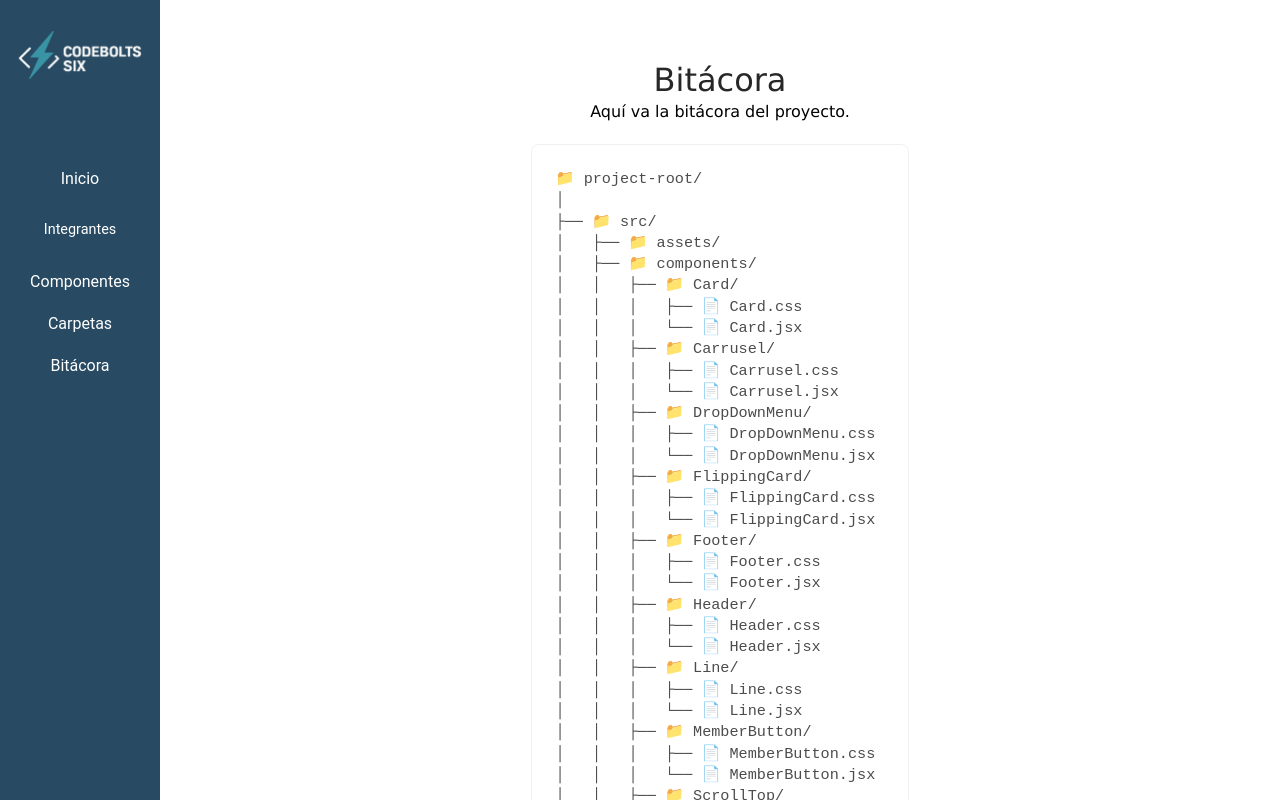
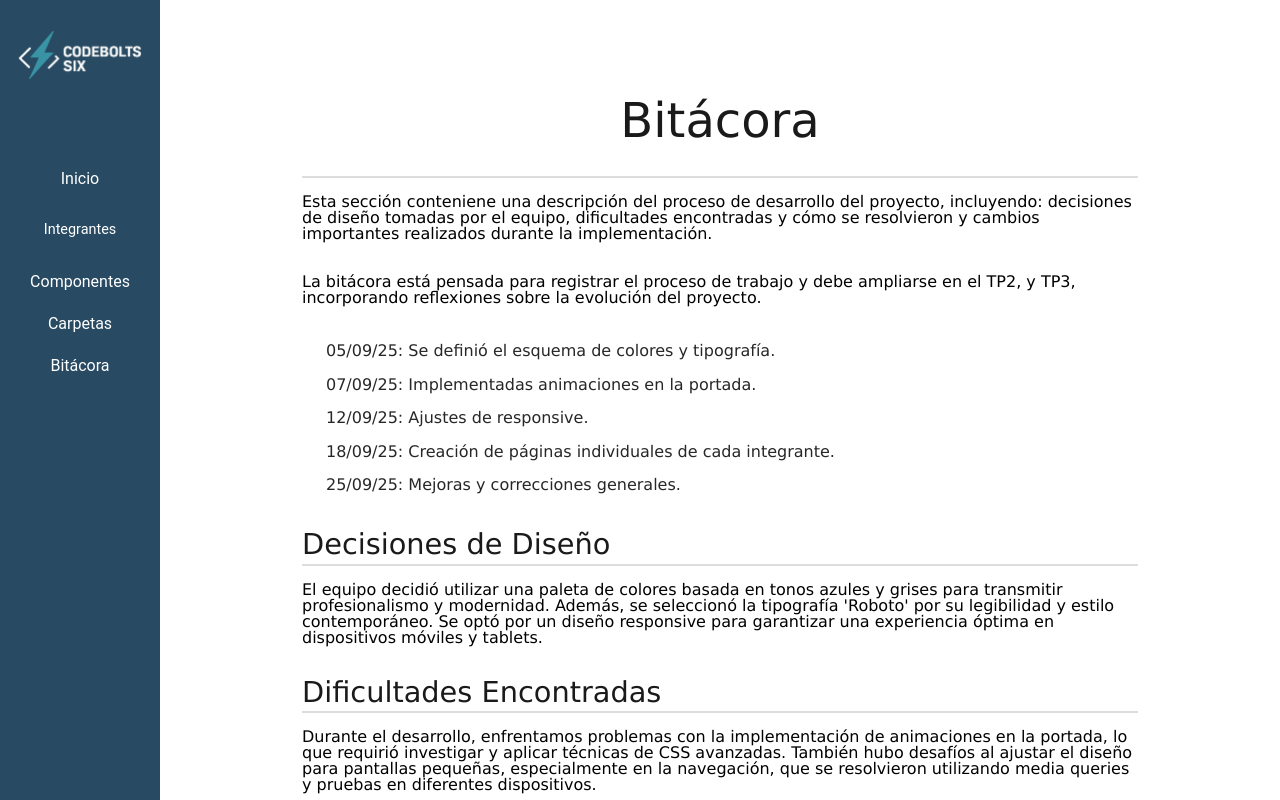
Before and after one commit to eduardo-mendiola/tp2-codebolts-six, a React (Vite) app: page /bitacora in a window 1280 px wide. Built offline with nearby package versions, Linux system fonts and the light colour scheme.

Commit message:
Update(bitacora): se agrego contenidode la bitácora del primer tp y estilos

```diff
--- a/src/pages/Bitacora/Bitacora.css
+++ b/src/pages/Bitacora/Bitacora.css
@@ -1,21 +1,111 @@
+/* || MAIN CONTENT */
+
 .bitacora-container {
     /* font-family: "JetBrains Mono", monospace; */
     color: #272727;
     padding: 2rem;
-    text-align: center;
     max-width: 900px;
     margin: 2rem auto;
+    line-height: 1.6;
+    /* background-color: #f9f9f9; */
 }
 
 .bitacora-container h1 {
     /* color: #66ccff; */
     margin-bottom: 0.5rem;
+    text-align: center;
+    font-size: 3rem;
+    margin: 2rem 0 1rem;
+    color: #1a1a1a;
+    border-bottom: 2px solid #ddd;
+    padding-bottom: 2rem;
+}
+
+.bitacora-container h2 {
+    font-size: 1.8rem;
+    margin: 2rem 0 1rem;
+    color: #1a1a1a;
+    border-bottom: 2px solid #ddd;
+    padding-bottom: 0.3rem;
+}
+
+.bitacora-container h3 {
+    font-size: 1.4rem;
+    margin: 1.5rem 0 0.5rem;
+    color: #444;
 }
 
 .bitacora-container p {
     color: #000000;
-    margin-bottom: 1.5rem;
+    margin-bottom: 2rem;
 }
+
+
+ul,
+ol {
+    margin-left: 1.5rem;
+    margin-bottom: 1rem;
+    margin-top: 1.5rem;
+}
+
+li {
+    margin-bottom: 0.5rem;
+}
+
+.nav-links li a {
+    text-decoration: none;
+}
+
+section {
+    margin-bottom: 2rem;
+}
+
+
+a {
+    color: #1e90ff;
+}
+
+a:hover {
+    text-decoration: underline;
+}
+
+/* || MEDIA QUERIES  */
+/* || Tablets */
+@media screen and (max-width: 800px) {
+    main {
+        padding: 0 1rem;
+    }
+
+    main h2 {
+        font-size: 1.6rem;
+    }
+
+    main h3 {
+        font-size: 1.3rem;
+    }
+}
+
+/* Móviles */
+@media screen and (max-width: 500px) {
+    main {
+        padding: 0 0.5rem;
+    }
+
+    main h2 {
+        font-size: 1.4rem;
+    }
+
+    main h3 {
+        font-size: 1.2rem;
+    }
+
+    main p,
+    li {
+        font-size: 0.95rem;
+    }
+}
+
+/* || ÁRBOL DE ARCHIVOS */
 
 /* El pre queda centrado (display:inline-block) pero su texto queda alineado a la izquierda */
 .file-tree {
@@ -23,16 +113,19 @@
     padding: 1.5rem;
     border-radius: 8px;
     overflow-x: auto;
-    white-space: pre;     /* preserva saltos y espacios */
+    white-space: pre;
+    /* preserva saltos y espacios */
     line-height: 1.4;
     color: #4c4c4c;
     font-size: 0.95rem;
 
-    display: inline-block; /* permite centrar el bloque dentro del contenedor centrado */
-    text-align: left;      /* mantiene el contenido del árbol alineado a la izquierda */
+    display: inline-block;
+    /* permite centrar el bloque dentro del contenedor centrado */
+    text-align: left;
+    /* mantiene el contenido del árbol alineado a la izquierda */
     max-width: 100%;
     box-sizing: border-box;
-    border: 1px solid rgba(0,0,0,0.06);
+    border: 1px solid rgba(0, 0, 0, 0.06);
 }
 
 .file-tree .folder {
--- a/src/pages/Bitacora/Bitacora.jsx
+++ b/src/pages/Bitacora/Bitacora.jsx
@@ -73,8 +73,101 @@ export default function Bitacora() {
   return (
     <div className="bitacora-container">
       <h1>Bitácora</h1>
-      <p>Aquí va la bitácora del proyecto.</p>
+      <p>
+        Esta sección conteniene una descripción del proceso de desarrollo del proyecto,
+        incluyendo: decisiones de diseño tomadas por el equipo, dificultades encontradas y cómo se resolvieron y cambios importantes realizados durante la implementación.
+      </p>
+      <p>
+        La bitácora está pensada para registrar el proceso de trabajo y debe ampliarse en el TP2, y
+        TP3, incorporando reflexiones sobre la evolución del proyecto.
+      </p>
 
+      <ol>
+        <li>05/09/25: Se definió el esquema de colores y tipografía.</li>
+        <li>07/09/25: Implementadas animaciones en la portada.</li>
+        <li>12/09/25: Ajustes de responsive.</li>
+        <li>18/09/25: Creación de páginas individuales de cada integrante.</li>
+        <li>25/09/25: Mejoras y correcciones generales.</li>
+      </ol>
+
+
+      <section>
+        <h2>Decisiones de Diseño</h2>
+        <p>
+          El equipo decidió utilizar una paleta de colores basada en tonos azules y grises para transmitir
+          profesionalismo y modernidad. Además, se seleccionó la tipografía 'Roboto' por su legibilidad y estilo
+          contemporáneo. Se optó por un diseño responsive para garantizar una experiencia óptima en dispositivos
+          móviles y tablets.
+        </p>
+      </section>
+
+      <section>
+        <h2>Dificultades Encontradas</h2>
+        <p>
+          Durante el desarrollo, enfrentamos problemas con la implementación de animaciones en la portada, lo que
+          requirió investigar y aplicar técnicas de CSS avanzadas. También hubo desafíos al ajustar el diseño para
+          pantallas pequeñas, especialmente en la navegación, que se resolvieron utilizando media queries y
+          pruebas en diferentes dispositivos.
+        </p>
+      </section>
+
+      <section>
+        <h2>Cambios Importantes</h2>
+        <p>
+          Inicialmente, se planeó un diseño estático, luego se incorporo interactividad mediante JavaScript
+          para mejorar la experiencia del usuario. Además, se reorganizó la estructura de carpetas del proyecto
+          para facilitar el mantenimiento y la colaboración entre los integrantes del equipo.
+        </p>
+      </section>
+
+      <section>
+        <h2>Análisis Completo del Sistema</h2>
+        <h3>Archivos HTML</h3>
+        <p>El sistema incluye varias páginas HTML que representan diferentes secciones del sitio web:
+          <ul>
+            <li><strong>index.html:</strong> Página principal con información sobre el equipo y un diseño
+              responsivo.</li>
+            <li><strong>crc.html:</strong> Perfil de Carina con detalles personales y un diseño personalizado.</li>
+            <li><strong>eduardo.html:</strong> Perfil de Eduardo con detalles personales y un diseño personalizado.
+            </li>
+            <li><strong>neuyin.html:</strong> Perfil de Neuyin con detalles personales y un diseño personalizado.</li>
+            <li><strong>bitacora.html:</strong> Sección dedicada a registrar el proceso de desarrollo del proyecto.
+            </li>
+          </ul>
+        </p>
+
+        <h3>Archivos CSS</h3>
+        <p>El diseño visual se gestiona mediante varios archivos CSS:
+          <ul>
+            <li><strong>_reset_edu.css:</strong> Archivo de reinicio para garantizar consistencia entre navegadores.
+            </li>
+            <li><strong>style_eduardo.css:</strong> Estilos específicos para la página de Eduardo, incluyendo
+              variables de colores y tipografías personalizadas.</li>
+            <li><strong>style_neuyin.css:</strong> Estilos para la página de Neuyin, concordantes con todo el sitio
+              web pero con animaciones que personalizan su perfil.</li>
+            <li><strong>style.css:</strong> Estilos generales del sitio, incluyendo soporte para modo oscuro y
+              diseño responsivo y estilos de la página de Carina.</li>
+          </ul>
+        </p>
+
+        <h3>Archivos JavaScript</h3>
+        <p>La interactividad del sitio se implementa con varios scripts:
+          <ul>
+            <li><strong>main.js:</strong> Gestiona el modo oscuro, menús desplegables y popups interactivos.</li>
+            <li><strong>scripts_eduardo.js:</strong> Añade efectos de paralaje y animaciones específicas para la
+              página de Eduardo.</li>
+            <li><strong>scripts_carina.js:</strong> Contiene funcionalidades específicas para la página de Carina,
+              como el carrusel de imágenes.</li>
+            <li><strong>scripts_neuyin.js:</strong> Se añaden funcionalidades que le brindan dinamismo al perfil.
+            </li>
+          </ul>
+        </p>
+      </section>
+
+      <h2>Árbol de archivos</h2>
+      <p>
+        Estructura del proyecto que muestra la organización de carpetas, componentes, estilos y archivos de configuración utilizados en la aplicación.
+      </p>
       <pre className="file-tree">{tree}</pre>
     </div>
   );
```
